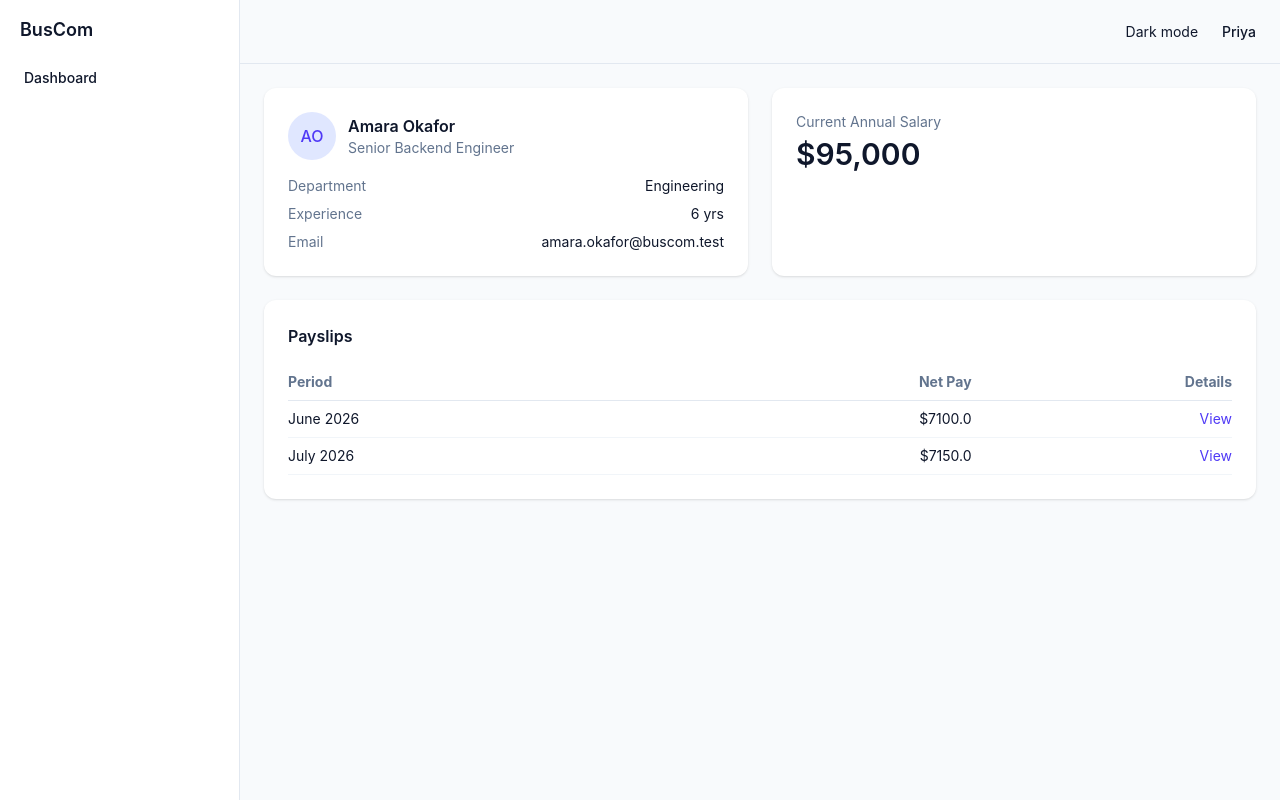
After one commit to rakib4123/Employee-Compensation-Satisfaction, a Django app: page /me/ in a window 1280 px wide. The commit adds this page. Run offline with Django 5.2, Linux system fonts and the light colour scheme; a user stored in the database is signed in; some libraries are stand-ins or nearby versions.

Commit message:
feat: add employee self-service profile and payslip list
Sweep sidebar.html's hardcoded /me/ link back to the
employee_self_service named URL now that the route exists.

```diff
--- /dev/null
+++ b/dashboard/templates/dashboard/employee_self_service.html
@@ -0,0 +1,55 @@
+{% extends "dashboard/base.html" %}
+{% block title %}My Profile — BusCom{% endblock %}
+{% block content %}
+<div class="grid grid-cols-1 md:grid-cols-2 gap-6 mb-6">
+  <div class="rounded-xl bg-white dark:bg-slate-800 shadow p-6">
+    <div class="flex items-center gap-3 mb-4">
+      <span class="w-12 h-12 rounded-full bg-indigo-100 dark:bg-indigo-900 text-indigo-600 dark:text-indigo-300 flex items-center justify-center font-medium">
+        {{ employee.initials }}
+      </span>
+      <div>
+        <p class="font-semibold">{{ employee.name }}</p>
+        <p class="text-sm text-slate-500">{{ employee.designation }}</p>
+      </div>
+    </div>
+    <dl class="text-sm space-y-2">
+      <div class="flex justify-between"><dt class="text-slate-500">Department</dt><dd>{{ employee.department }}</dd></div>
+      <div class="flex justify-between"><dt class="text-slate-500">Experience</dt><dd>{{ employee.experience_years }} yrs</dd></div>
+      <div class="flex justify-between"><dt class="text-slate-500">Email</dt><dd>{{ employee.email }}</dd></div>
+    </dl>
+  </div>
+
+  <div class="rounded-xl bg-white dark:bg-slate-800 shadow p-6" x-data x-init="animateCountUp($el.querySelector('.stat-value'), {{ employee.salary }}, { prefix: '$' })">
+    <p class="text-sm text-slate-500">Current Annual Salary</p>
+    <p class="stat-value text-3xl font-semibold mt-1">$0</p>
+  </div>
+</div>
+
+<div class="rounded-xl bg-white dark:bg-slate-800 shadow p-6">
+  <h2 class="font-semibold mb-4">Payslips</h2>
+  {% if payslips %}
+  <table class="w-full text-sm">
+    <thead>
+      <tr class="text-left text-slate-500 border-b border-slate-200 dark:border-slate-700">
+        <th class="py-2">Period</th>
+        <th class="py-2 text-right">Net Pay</th>
+        <th class="py-2 text-right">Details</th>
+      </tr>
+    </thead>
+    <tbody>
+      {% for payslip in payslips %}
+      <tr class="border-b border-slate-100 dark:border-slate-700 hover:bg-slate-50 dark:hover:bg-slate-700/50 transition">
+        <td class="py-2">{{ payslip.period }}</td>
+        <td class="py-2 text-right">${{ payslip.net }}</td>
+        <td class="py-2 text-right">
+          <a href="{% url 'payslip_detail' payslip.id %}" class="text-indigo-600 hover:underline">View</a>
+        </td>
+      </tr>
+      {% endfor %}
+    </tbody>
+  </table>
+  {% else %}
+    <p class="text-slate-500 text-sm">No payslips yet.</p>
+  {% endif %}
+</div>
+{% endblock %}
--- a/dashboard/templates/dashboard/partials/sidebar.html
+++ b/dashboard/templates/dashboard/partials/sidebar.html
@@ -4,7 +4,7 @@
     {% if user.role == "hr" %}
       <a href="{% url 'hr_dashboard' %}" class="block rounded-lg px-3 py-2 text-sm font-medium hover:bg-slate-100 dark:hover:bg-slate-700 transition">Dashboard</a>
     {% else %}
-      <a href="/me/" class="block rounded-lg px-3 py-2 text-sm font-medium hover:bg-slate-100 dark:hover:bg-slate-700 transition">My Profile</a>
+      <a href="{% url 'employee_self_service' %}" class="block rounded-lg px-3 py-2 text-sm font-medium hover:bg-slate-100 dark:hover:bg-slate-700 transition">My Profile</a>
     {% endif %}
   </nav>
 </aside>
--- a/dashboard/urls.py
+++ b/dashboard/urls.py
@@ -9,4 +9,5 @@ urlpatterns = [
     path("logout/", auth_views.LogoutView.as_view(next_page="login"), name="logout"),
     path("dashboard/", views.hr_dashboard, name="hr_dashboard"),
     path("me/payslips/<int:payslip_id>/", views.payslip_detail, name="payslip_detail"),
+    path("me/", views.employee_self_service, name="employee_self_service"),
 ]
--- a/dashboard/views.py
+++ b/dashboard/views.py
@@ -48,3 +48,16 @@ def payslip_detail(request, payslip_id):
     if payslip is None:
         raise Http404("Payslip not found.")
     return render(request, "dashboard/payslip_detail.html", {"payslip": payslip})
+
+
+@login_required
+def employee_self_service(request):
+    employee = next(
+        (e for e in EMPLOYEES if e["email"] == request.user.email),
+        EMPLOYEES[0],
+    )
+    payslips = [p for p in PAYSLIPS if p["employee_id"] == employee["id"]]
+    return render(request, "dashboard/employee_self_service.html", {
+        "employee": employee,
+        "payslips": payslips,
+    })
```
Also changed, not shown: dashboard/tests.py (+14 -0 lines), dashboard/static/dashboard/css/output.css.
